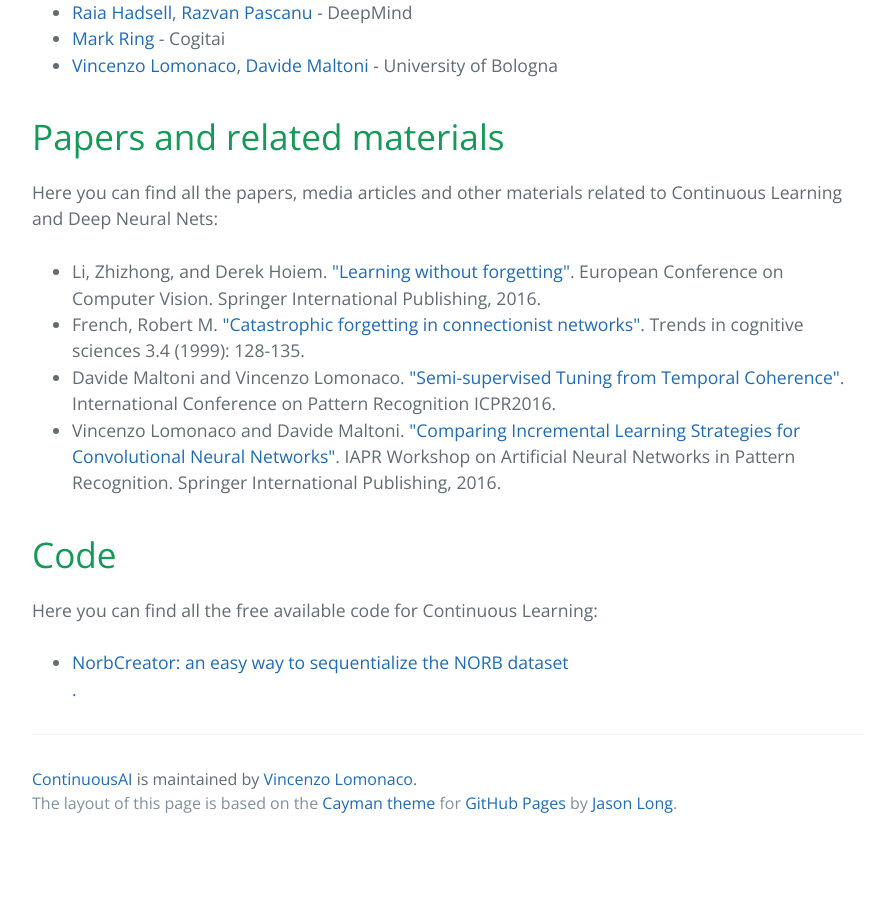
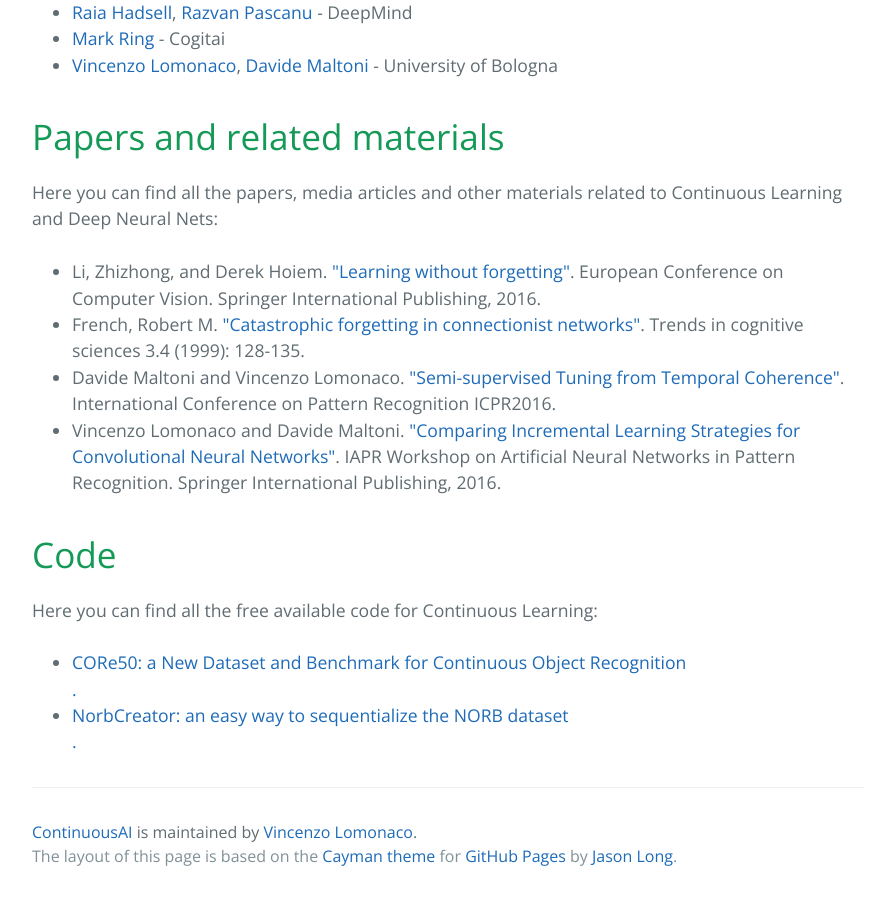
Before and after one commit to giparisi/website, a Jekyll site: the page built from index.html, in a window 1280 px wide and 900 px high, scrolled down 933 px. Shown: the whole window, without its empty margins (192-1066 px from the left). Built offline with Jekyll 4.4.1, drawn with Linux system fonts in a browser that asks for light colours; the list of posts is cut into pages by our own code; before the commit the page ends 1780 px from its top, so only the background shows below that.

Commit message:
core50 link added

```diff
--- a/index.html
+++ b/index.html
@@ -37,6 +37,7 @@ Humans have the extraordinary ability to learn continually from experience. Not
   <h1>Code</h1>
 	Here you can find all the free available code for Continuous Learning:<br><br>
   <ul class="posts">
+		 <li><span><a href="https://vlomonaco.github.io/core50/"</a> CORe50: a New Dataset and Benchmark for Continuous Object Recognition</li>.
      <li><span><a href="https://github.com/vlomonaco/norb-creator"</a> NorbCreator: an easy way to sequentialize the NORB dataset</li>.
   </ul>
 
```
